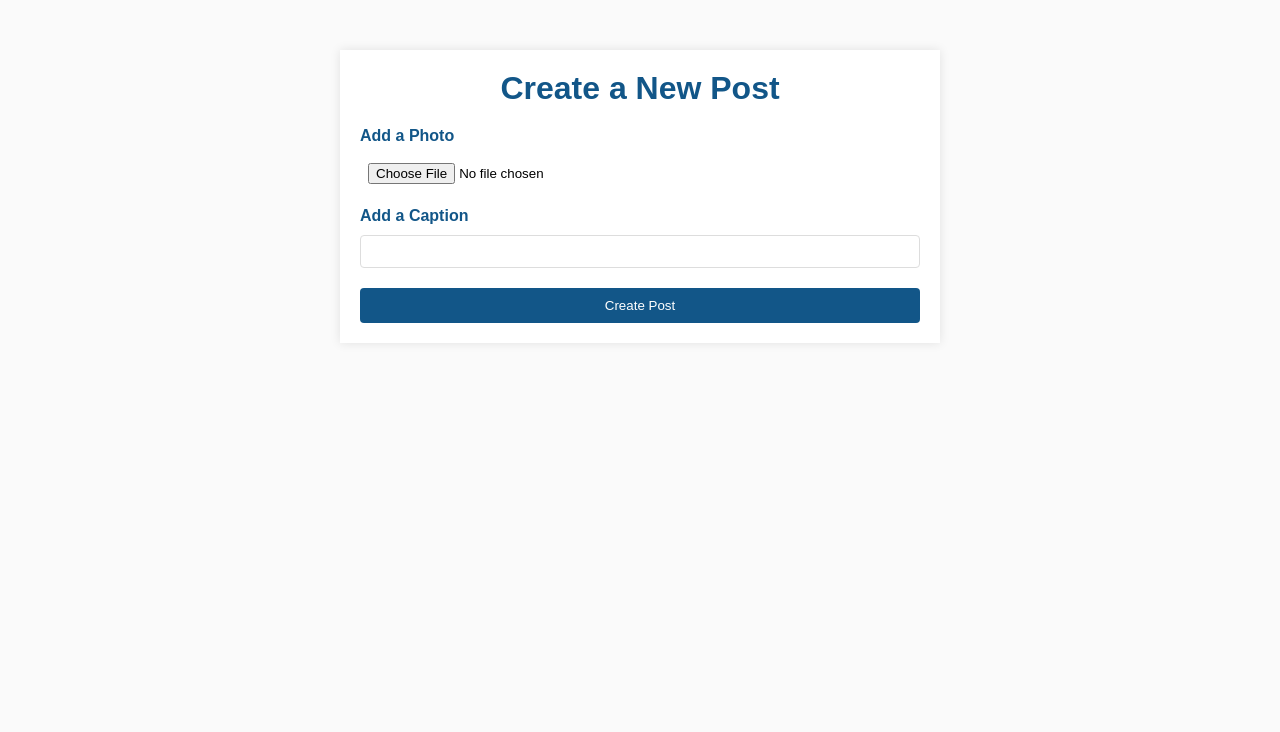
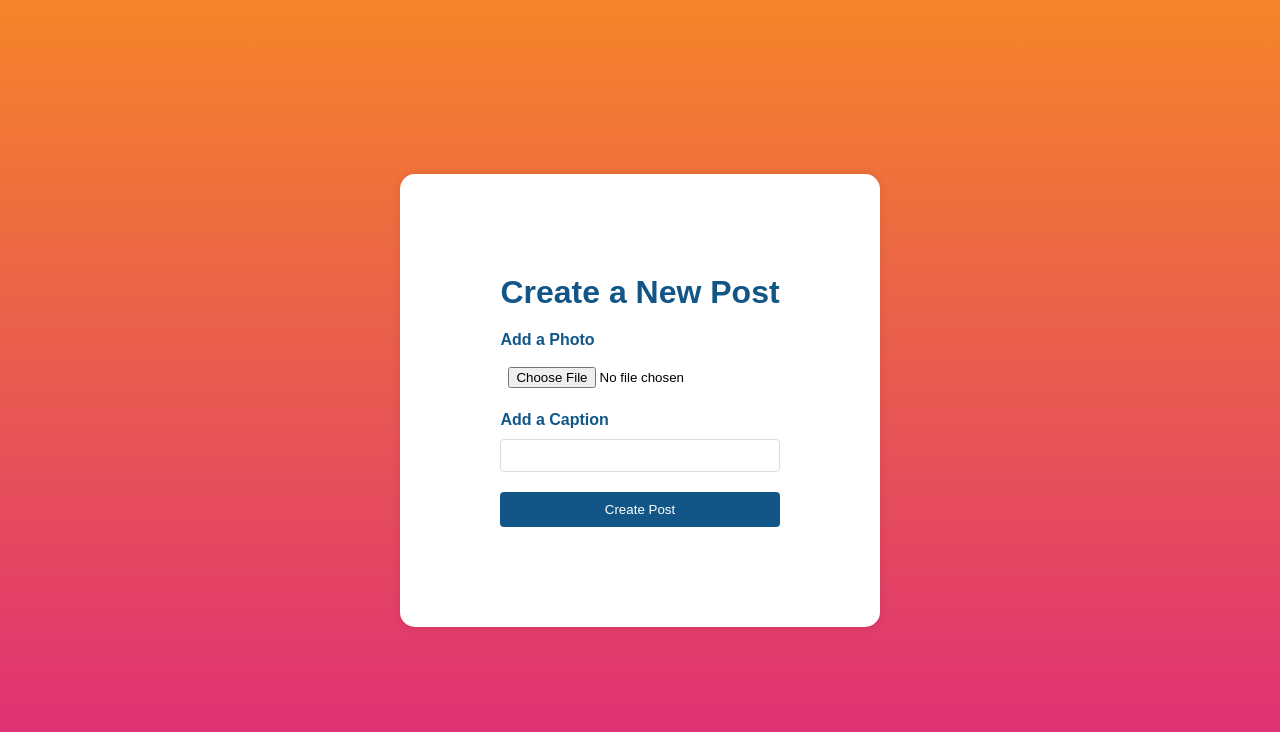
Before and after one commit to haydenroberts130/social, a plain HTML site: page social/public_html/post.html in a window 1280 px wide. Drawn offline with Linux system fonts and the light colour scheme.

Commit message:
client and post css updates

```diff
--- a/social/public_html/css/post.css
+++ b/social/public_html/css/post.css
@@ -8,19 +8,26 @@ This CSS file serves at the style sheet for post.html
   padding: 0;
   box-sizing: border-box;
 }
+
 body {
   font-family: "Arial", sans-serif;
   margin: 0;
   padding: 0;
-  background-color: #fafafa;
+  background: linear-gradient(to bottom, #F58529, #DD2A7B);
+  background-size: cover;
+  height: 100vh;
+  display: flex;
+  justify-content: center;
+  align-items: center;
 }
 
 .add-element {
   max-width: 600px;
   margin: 50px auto;
-  padding: 20px;
+  padding: 100px;
   background-color: #fff;
   box-shadow: 0 0 10px rgba(0, 0, 0, 0.1);
+  border-radius: 15px;
 }
 
 #postTitle {
```
